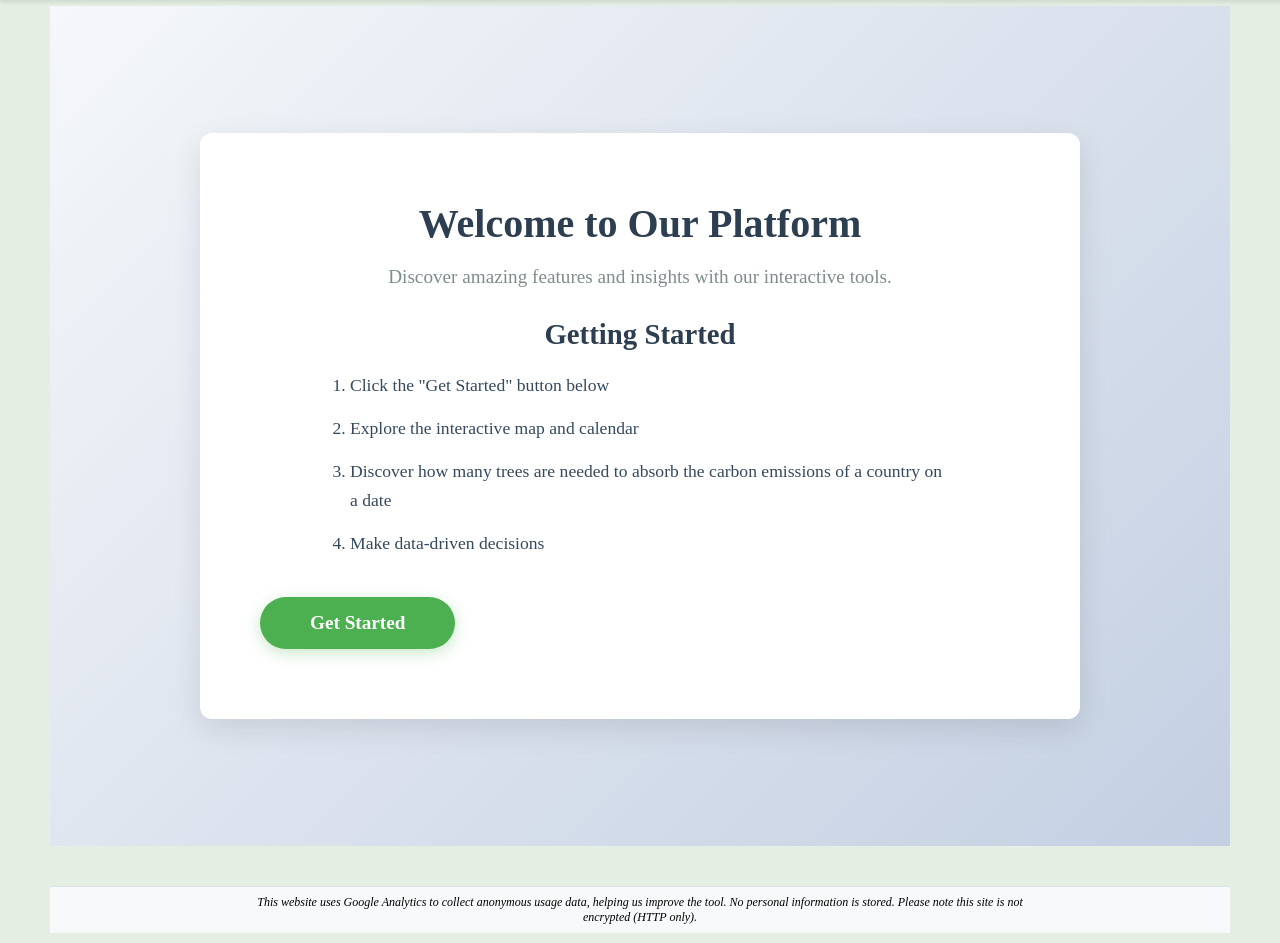
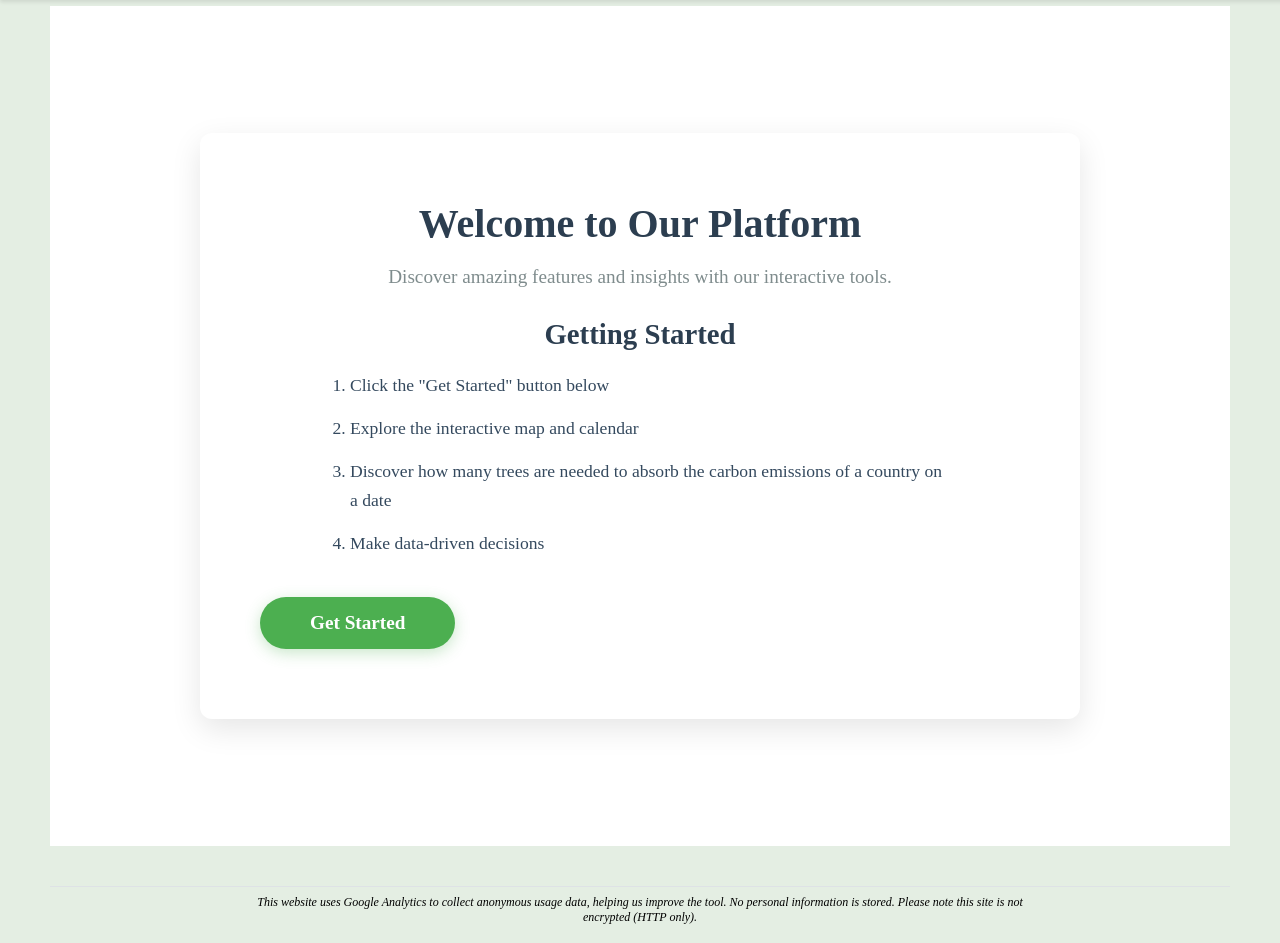
Before and after one commit to pixie-pic/tree-calculator, a Flask app: page / in a window 1280 px wide. Shown: the part 104-1047 px from the top of the page. Run offline with Flask 3, Linux system fonts and the light colour scheme; parts of the project's set-up code (start-up, migrations or seed data) failed here and were passed over.

Commit message:
Update styles.css

```diff
--- a/static/styles.css
+++ b/static/styles.css
@@ -97,7 +97,7 @@ header {
    font-style: italic;
    text-align: center;
    border-top: 1px solid #dee2e6;
-   background-color: #f8f9fa;
+   background-color: transparent;
    font-family: "Times New Roman", Times, serif;
 }
 
@@ -753,7 +753,7 @@ svg {
 }
 
 .welcome-container {
-    background: linear-gradient(135deg, #f5f7fa 0%, #c3cfe2 100%);
+    background: white;
     min-height: 100vh;
     display: flex;
     justify-content: center;
```
